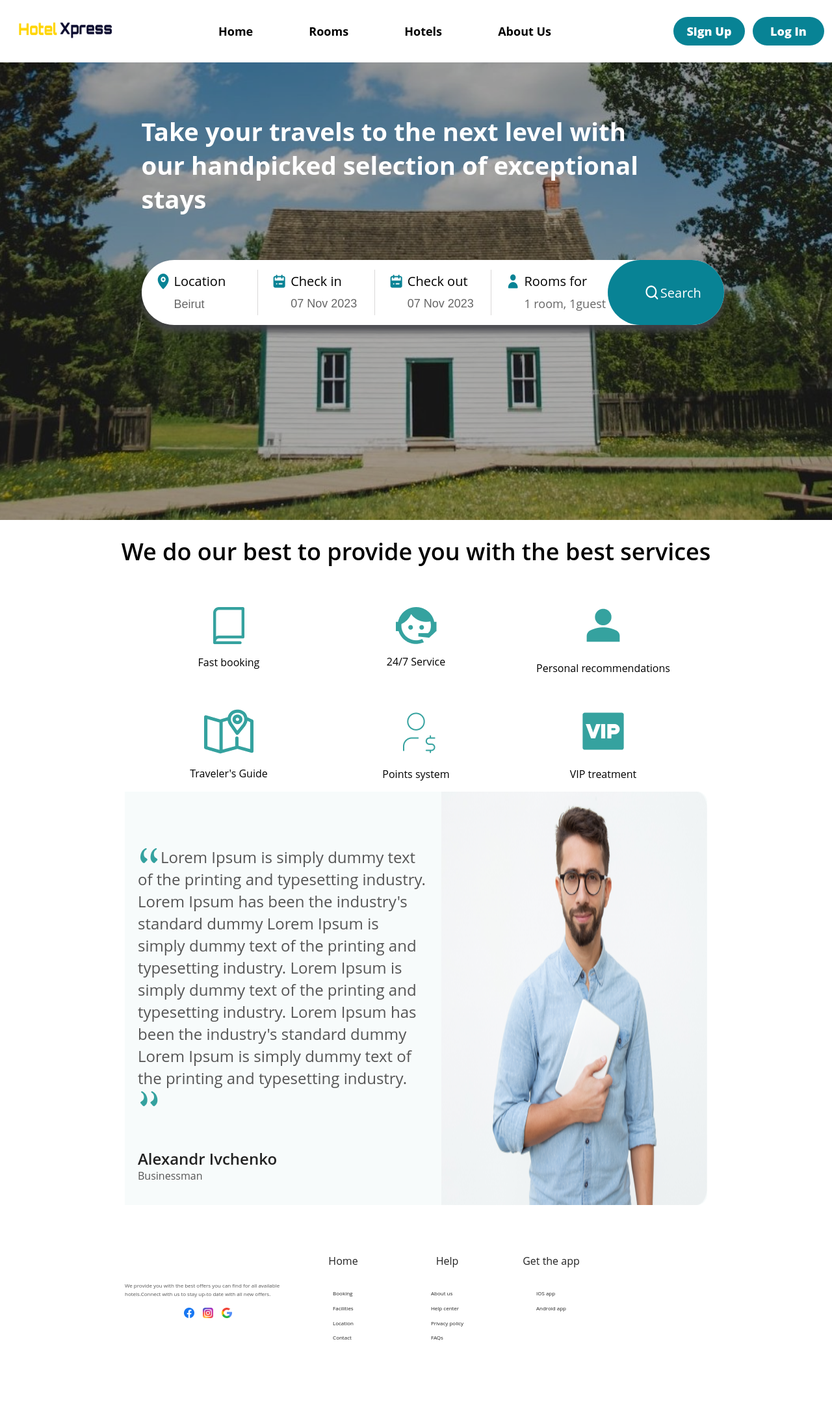
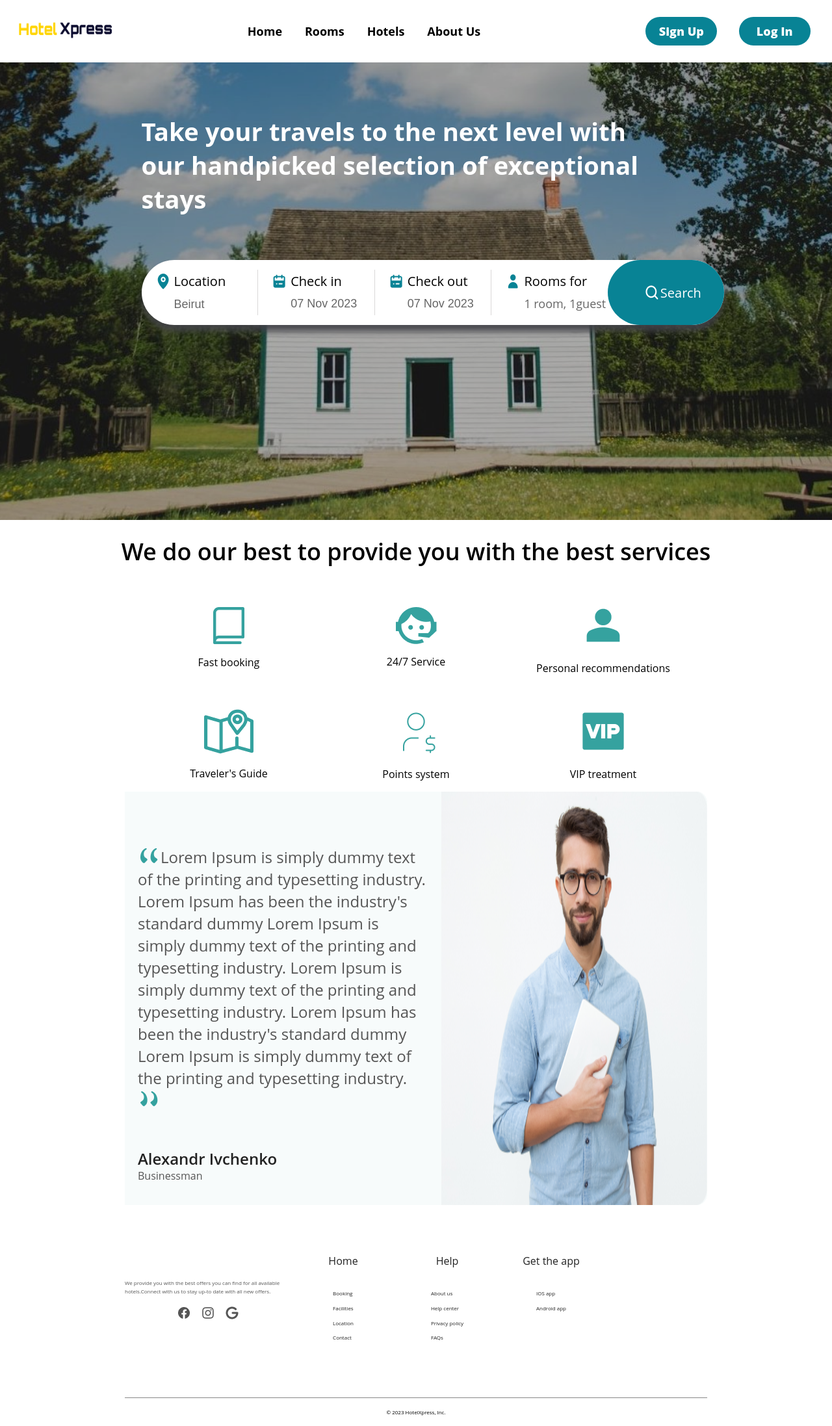
Before and after one commit to anwarkh0/Codi-NWC-Grp2-FirstProject-FrontEnd, a React (Create React App) app in the folder client/: page / in a window 1280 px wide. Shown: the whole page at 65% size. Before the commit the page ends 2150 px from the top, so only its background shows below. Built offline with nearby package versions, Linux system fonts and the light colour scheme.

Commit message:
fixed footer + icons

```diff
--- a/client/src/layouts/NavBar/NavBar.module.css
+++ b/client/src/layouts/NavBar/NavBar.module.css
@@ -23,7 +23,8 @@
     align-items: center;
     justify-content: space-evenly;
     text-align: center;
-    width: 20vw;
+    width: 25vw;
+    min-width: 280px;
 
 }
 .logoContainer {
@@ -41,10 +42,11 @@
     margin: 0;
     padding: 0;
     display: flex;
-    width: 40vw;
+    width: 28vw;
     align-items: center;
     justify-content: space-between;
     list-style: none;
+    min-width: 280px;
 }
 
 
--- a/client/src/layouts/footer/Footer.js
+++ b/client/src/layouts/footer/Footer.js
@@ -1,11 +1,12 @@
 import React from "react";
-import fb from "../../assets/images/fb.png";
-import insta from "../../assets/images/insta.png";
-import google from "../../assets/images/google.png";
+import fb from "../../assets/images/bwFb.png";
+import insta from "../../assets/images/bwInsta.png";
+import google from "../../assets/images/bwGoogle.png";
 import footerModule from "./footer.module.css";
 
 function Footer() {
   return (
+    <>
       <div className={footerModule.footer}>
         <section className={footerModule.desc}>
           <p className={footerModule.text}>
@@ -50,6 +51,8 @@ function Footer() {
           </ul>
         </section>
       </div>
+      <p className={footerModule.copyrights}>© 2023 HotelXpress, Inc.</p>
+    </>
   );
 }
 
--- a/client/src/layouts/footer/footer.module.css
+++ b/client/src/layouts/footer/footer.module.css
@@ -55,6 +55,14 @@
     padding: 5px 0;
     text-decoration: none;
 }
+.copyrights{
+    border-top:1px solid #555555b1;
+    text-align: center;
+    font-size: 0.5rem;
+    padding-top: 1rem;
+    margin:1rem auto;
+    width: 70vw;
+}
 @media(max-width:400px){
     .footer{
         column-gap: 2rem;
```
Also changed, not shown: client/src/assets/images/bwGoogle.png (added), client/src/assets/images/bwGoogle.svg (added). Lines whose indentation alone changed are shown as unchanged.
